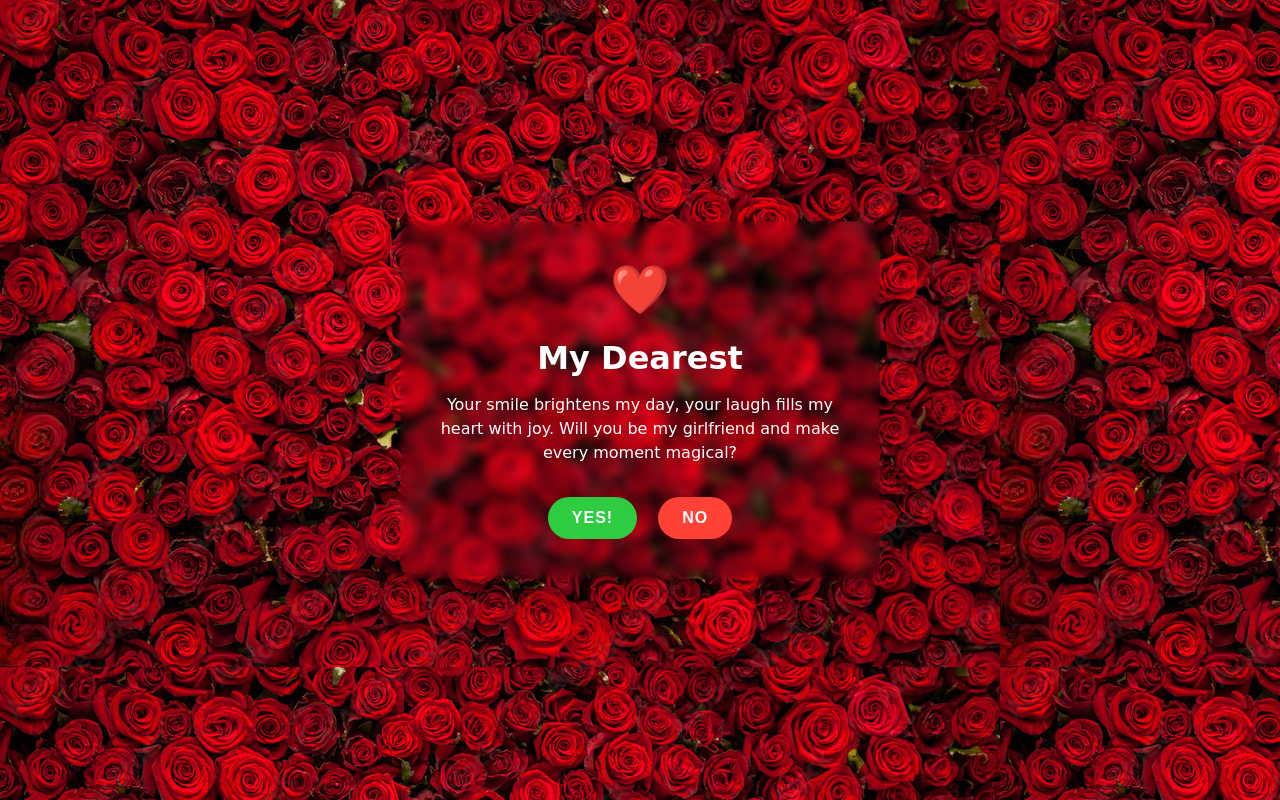
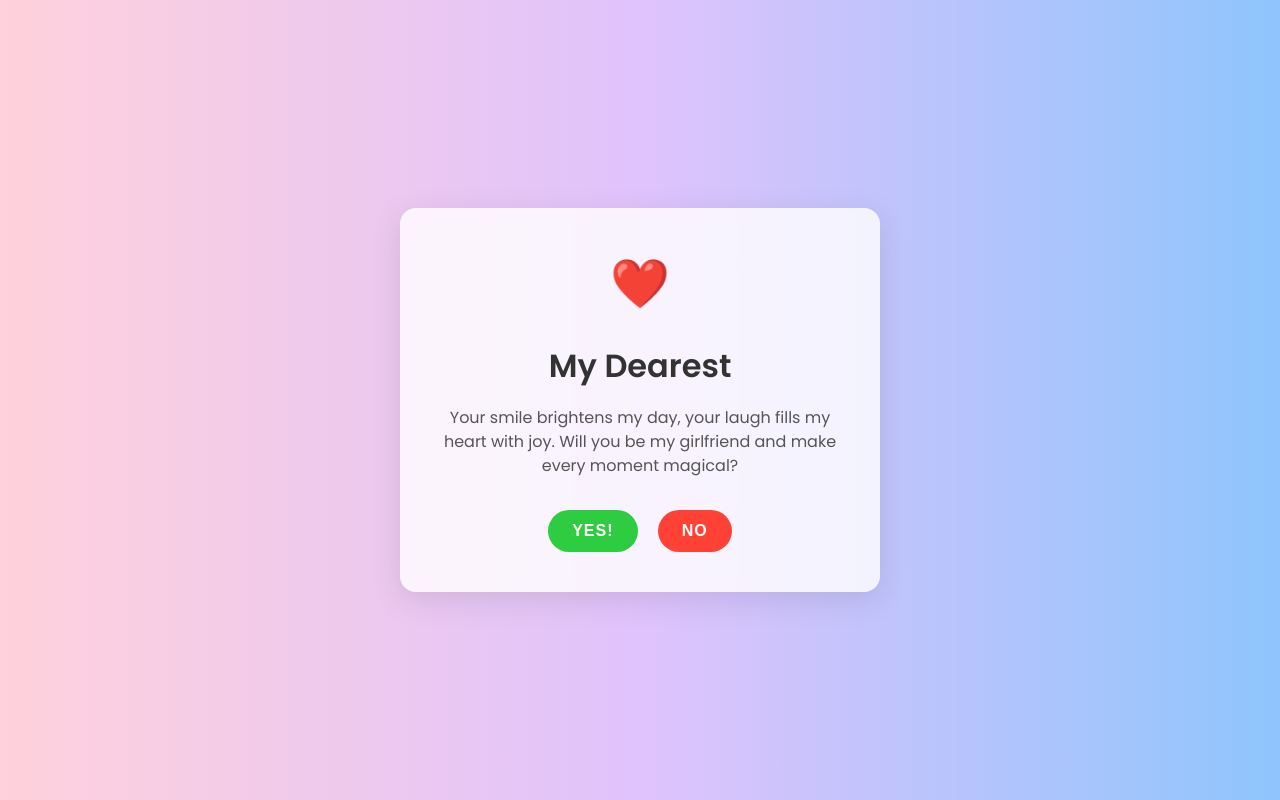
Before and after one commit to imrohit98/Proposal, a plain HTML site: page index.html in a window 1280 px wide. Drawn offline with Linux system fonts and the light colour scheme.

Commit message:
revert changes

```diff
--- a/index.html
+++ b/index.html
@@ -11,8 +11,8 @@
     <div class="container">
         <div class="card">
             <div class="heart">❤️</div>
-            <h1 style="color: white;">My Dearest</h1>
-            <p style="color: white;">Your smile brightens my day, your laugh fills my heart with joy. Will you be my girlfriend and make every moment magical?</p>
+            <h1>My Dearest</h1>
+            <p>Your smile brightens my day, your laugh fills my heart with joy. Will you be my girlfriend and make every moment magical?</p>
             <div id="buttons">
                 <button class="btn btn-yes" onclick="respond(true)">Yes!</button>
                 <button class="btn btn-no" onclick="respond(false)">No</button>
--- a/styles.css
+++ b/styles.css
@@ -3,13 +3,13 @@
 body, html {
     height: 100%;
     margin: 0;
-    font-family: "Dancing Script", cursive;
+    font-family: 'Poppins', sans-serif;
     overflow: hidden;
 }
 
 .container {
     height: 100vh;
-    background-image: url('background.jpg');
+    background: linear-gradient(to right, #ffd1dc, #e0c3fc, #8ec5fc);
     display: flex;
     align-items: center;
     justify-content: center;
@@ -18,7 +18,7 @@ body, html {
 }
 
 .card {
-    background-color: transparent;
+    background-color: rgba(255, 255, 255, 0.8);
     border-radius: 16px;
     box-shadow: 0 8px 32px rgba(0, 0, 0, 0.1);
     padding: 2.5rem;
```
